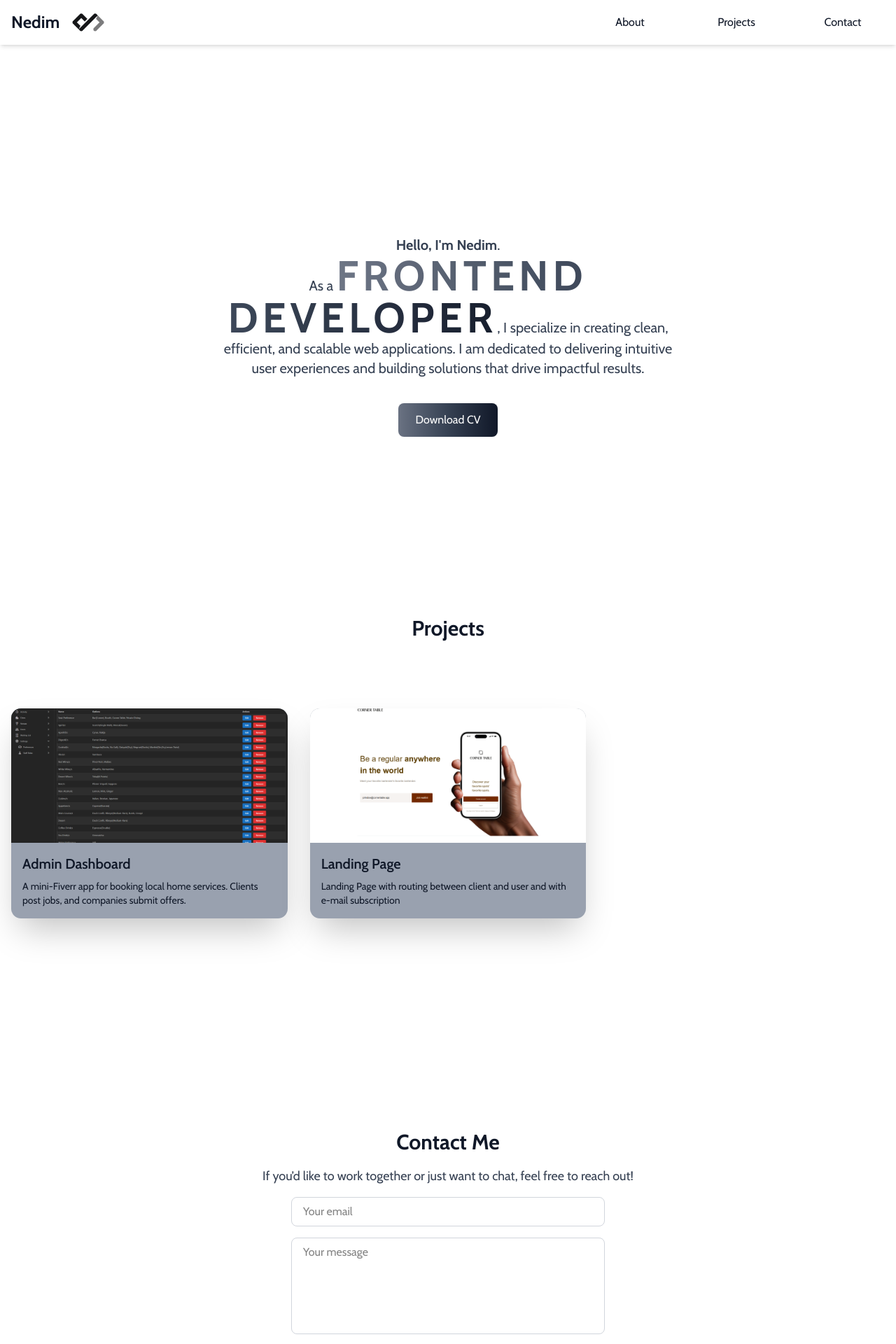
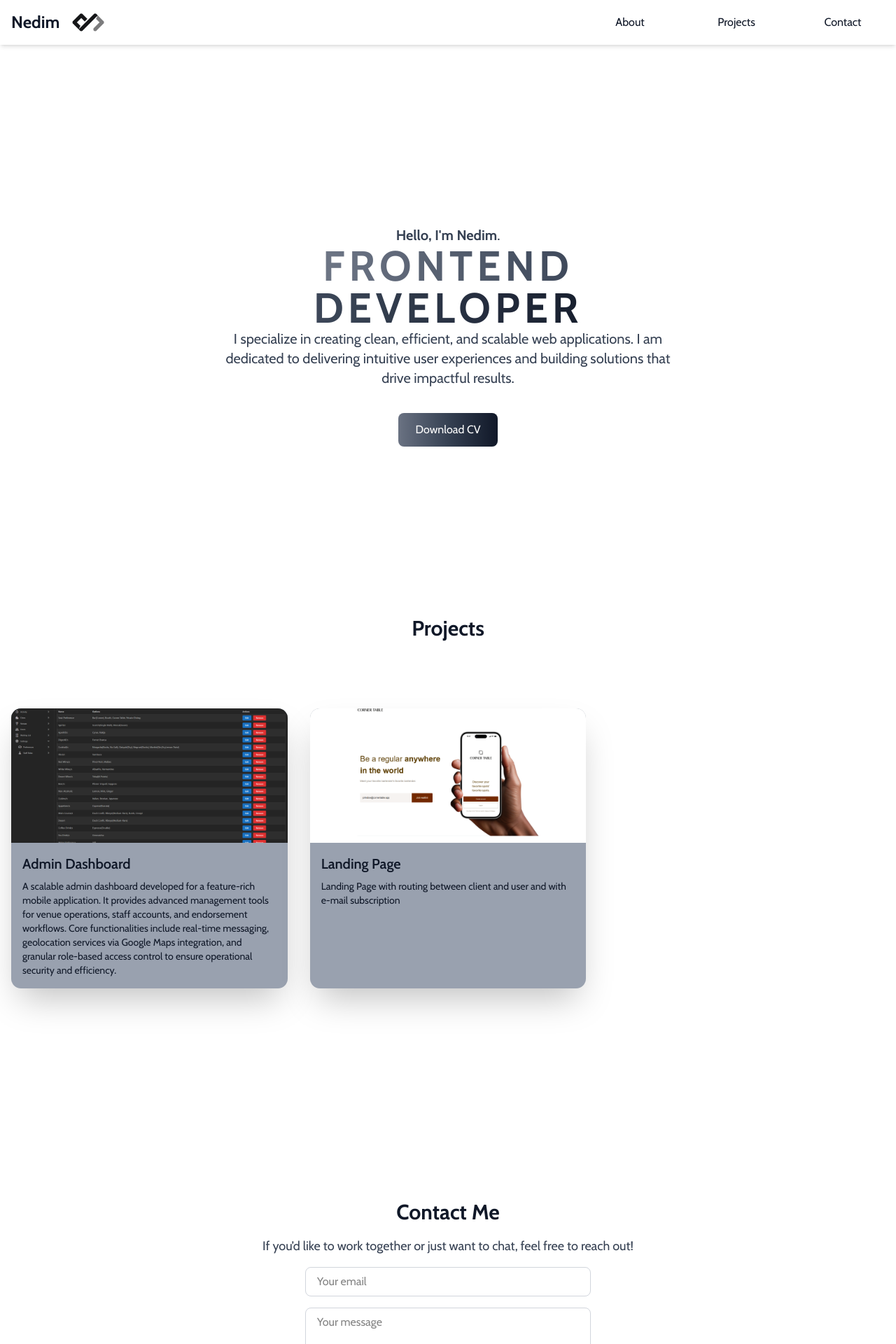
Before and after one commit to PrimalCodex/personal-portfolio, a Next.js app: page / in a window 1280 px wide. Shown: the top 1920 px of the page at 70% size. Built offline with nearby package versions, Linux system fonts and the light colour scheme.

Commit message:
ContactMe Form and Project Modal Polishing

```diff
--- a/app/components/ContactMe-Section/ContactForm.tsx
+++ b/app/components/ContactMe-Section/ContactForm.tsx
@@ -42,7 +42,7 @@ const ContactForm = () => {
   }
 
   return (
-    <form className="w-full max-w-md flex flex-col gap-4" onSubmit={handleSubmit}>
+    <form className="w-full max-w-md flex flex-col gap-4 px-5" onSubmit={handleSubmit}>
       <input
         type="email"
         name="email"
--- a/app/components/Header.tsx
+++ b/app/components/Header.tsx
@@ -6,7 +6,6 @@ import {Menu, X} from "lucide-react";
 export const Header: React.FC = () => {
   const [menuOpen, setMenuOpen] = useState<boolean>(false);
 
-  // Close menu on scroll or route (hash) change
   useEffect(() => {
     const handleClose = () => setMenuOpen(false);
 
--- a/app/components/Project-Section/ProjectModal.tsx
+++ b/app/components/Project-Section/ProjectModal.tsx
@@ -28,8 +28,8 @@ export default function ProjectModal({
       <Dialog as="div" className="relative z-50 " onClose={closeModal}>
         <div className="fixed inset-0 bg-black bg-opacity-30"/>
         <div className="fixed max-h-full inset-0 overflow-y-auto">
-          <div className="flex min-h-full items-center justify-center p-4">
-            <Dialog.Panel className="w-full max-w-3xl transform overflow-hidden rounded-2xl bg-white p-6 text-left
+          <div className="flex min-h-full items-center justify-center ">
+            <Dialog.Panel className="w-full h-full  transform overflow-hidden bg-white p-6 text-left
             align-middle shadow-xl transition-all">
               <Dialog.Title as="h3" className="text-2xl font-bold text-gray-900 mb-4">
                 {title}
--- a/app/components/Project-Section/projects.ts
+++ b/app/components/Project-Section/projects.ts
@@ -2,7 +2,9 @@ export const projectData = [
   {
     title: "Admin Dashboard",
     description:
-      "A mini-Fiverr app for booking local home services. Clients post jobs, and companies submit offers.",
+      "A scalable admin dashboard developed for a feature-rich mobile application. It provides advanced management" +
+      " tools for venue operations, staff accounts, and endorsement workflows. Core functionalities include real-time messaging," +
+      " geolocation services via Google Maps integration, and granular role-based access control to ensure operational security and efficiency.",
     image: "ProjectsImages/Admin-Dashboard/adashboard.png",
     github: "https://github.com/yourusername/home-services-platform",
     tech: ["Remix", "Tailwind", "JavaScript", "NodeJs", "Firebase"],
--- a/app/layout.tsx
+++ b/app/layout.tsx
@@ -39,6 +39,9 @@ export default function RootLayout({
   return (
     <html lang="en" className={cabin.className}>
       <head>
+        <meta name="description" content="Nedim Kevro - Frontend Developer Portfolio"/>
+        <meta property="og:title" content="Nedim Kevro | Frontend Developer"/>
+        <meta property="og:description" content="Specializing in clean, scalable React apps."/>
         {/* Google Analytics */}
         <Script
           src="https://www.googletagmanager.com/gtag/js?id=G-8VCZ0RRCN4"
@@ -56,6 +59,18 @@ export default function RootLayout({
       <body
         className={`${geistSans.variable} ${geistMono.variable} antialiasing min-h-screen`}
       >
+        <Script
+          src={`https://www.googletagmanager.com/gtag/js?id=G-XXXXXXXXXX`} // Replace with your GA ID
+          strategy="afterInteractive"
+        />
+        <Script id="google-analytics" strategy="afterInteractive">
+          {`
+          window.dataLayer = window.dataLayer || [];
+          function gtag(){dataLayer.push(arguments);}
+          gtag('js', new Date());
+          gtag('config', 'G-XXXXXXXXXX'); // Replace with your GA ID
+        `}
+        </Script>
         <div>{children}</div>
       </body>
     </html>
--- a/app/page.tsx
+++ b/app/page.tsx
@@ -1,32 +1,26 @@
 "use client";
 
 import {Header} from "@/app/components/Header";
-import React, {useState} from "react";
+import React from "react";
 import {projectData} from "@/app/components/Project-Section/projects";
 import ProjectsSection from "@/app/components/Project-Section/ProjectSection";
 import ContactForm from "@/app/components/ContactMe-Section/ContactForm";
 
 export default function Home() {
-  const [selectedProject, setSelectedProject] = useState<number | null>(null);
-
-  const handleProjectClick = (projectIndex: number) => {
-    setSelectedProject(projectIndex);
-  };
-
   return (
     <div className="relative bg-white">
       <Header/>
       <main className="pt-[80px] bg-white">
-        <section id="about" className="h-screen flex flex-col justify-center items-center snap-start bg-white">
+        <section id="about" className="h-screen flex flex-col justify-center items-center snap-start bg-white px-4">
           <p className="text-xl text-gray-700 max-w-2xl text-center mb-4">
-            <span className={"font-bold"}> Hello, I'm Nedim</span>. <br/>
-            As a{" "}
+            <span className="font-bold">Hello, I'm Nedim</span>.<br/>
             <span
               className="relative text-6xl font-extrabold text-gray-900 uppercase tracking-widest transform skew-x-6
               animate-pulse text-transparent bg-clip-text bg-gradient-to-r from-gray-500 via-gray-700 to-gray-900">
-              Frontend Developer
-            </span>
-            , I specialize in creating clean, efficient, and scalable web applications. I am dedicated to delivering
+               Frontend Developer
+             </span>
+            <br/>
+            I specialize in creating clean, efficient, and scalable web applications. I am dedicated to delivering
             intuitive user experiences and building solutions that drive impactful results.
           </p>
           <button
@@ -43,7 +37,7 @@ export default function Home() {
         </section>
         <section id="contact" className="h-screen flex flex-col justify-center items-center snap-start bg-white">
           <h2 className="text-3xl font-bold text-gray-900 mb-4">Contact Me</h2>
-          <p className="text-lg text-gray-700 text-center mb-4">
+          <p className="text-lg text-gray-700 text-center mb-4 px-4">
             If you’d like to work together or just want to chat, feel free to reach out!
           </p>
           <ContactForm/>
```
